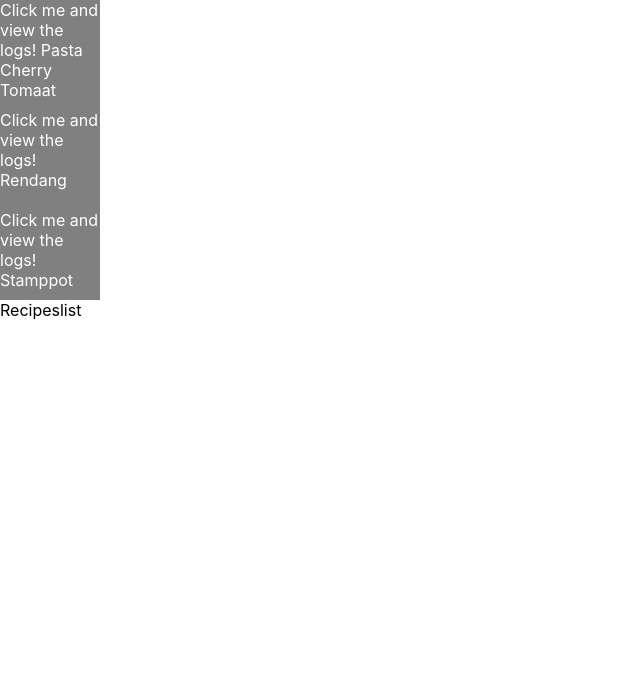
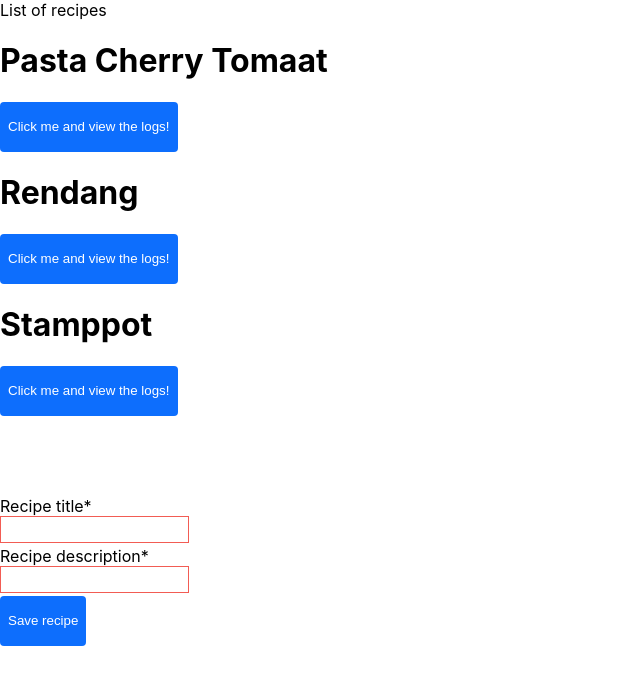
Before and after one commit to NouryJanse/recipes, a React (Create React App) app: page / in a window 1280 px wide. Shown: the top 684 px of the page, without its empty margins (0-640 px from the left). Built offline with nearby package versions, Linux system fonts and the light colour scheme.

Commit message:
Added React Hook form and styled some components

```diff
--- a/package.json
+++ b/package.json
@@ -9,6 +9,7 @@
     "@testing-library/user-event": "^12.1.10",
     "react": "^17.0.2",
     "react-dom": "^17.0.2",
+    "react-hook-form": "^7.20.5",
     "react-redux": "^7.2.6",
     "react-scripts": "4.0.3",
     "styled-components": "^5.3.3",
--- a/src/App.js
+++ b/src/App.js
@@ -1,9 +1,15 @@
 import RecipesList from './containers/RecipesList';
+import CreateRecipe from './containers/CreateRecipe';
 
 function App() {
   return (
     <div className="App">
       <RecipesList />
+      <br/>
+      <br/>
+      <br/>
+      <br/>
+      <CreateRecipe />
     </div>
   );
 }
--- a/src/components/Button.js
+++ b/src/components/Button.js
@@ -1,19 +1,40 @@
 import styled from 'styled-components';
 
-const ButtonStyle = styled.div`
-    width: 100px;
-    height: 100px;
-    background-color: grey;
+const ButtonStyle = styled.button`
+    height: 50px;
+    background-color: #0d6efd;
+    padding: 8px;
+    border-radius: 4px;
+    border: 0px;
+    text-decoration: none;
+    outline: none;
     color: white;
     display: flex;
     align-items: center;
     justify-content: center;
+
+    &:focus {
+        outline: none;
+        border: 2px solid blue;
+        margin: 0;
+    }
 `;
 
 const Button = (props) => {
-    const { content, onClick } = props;
+    const {
+        onClick,
+        disabled = false,
+        label = '',
+    } = props;
 
-    return <ButtonStyle onClick={onClick}>{content}</ButtonStyle>
+    return (
+        <ButtonStyle
+            disabled={disabled}
+            onClick={onClick}
+        >
+            {label}
+        </ButtonStyle>
+    )
 }
 
 export default Button;
--- /dev/null
+++ b/src/components/Form/Textfield.js
@@ -0,0 +1,41 @@
+import styled from 'styled-components';
+
+const FieldRowStyle = styled.div`
+    width: 200px;
+    height: 50px;
+`;
+
+const LabelStyle = styled.label`
+    color: black;
+`;
+
+const InputStyle = styled.input`
+    color: red;
+    border: 1px solid #F25C54;
+    padding: 5px;
+`;
+
+const Textfield = ({
+    name = "",
+    type = "",
+    label = "",
+    register,
+    validation
+}) => {
+    return (
+        <FieldRowStyle>
+            <LabelStyle
+            >
+                {label}
+            </LabelStyle>
+
+            <InputStyle
+                name={name}
+                type={type}
+                {...register(name, validation)}
+            />
+        </FieldRowStyle>
+    )
+}
+
+export default Textfield;
--- a/src/components/Recipe.js
+++ b/src/components/Recipe.js
@@ -1,3 +1,4 @@
+import {Fragment} from 'react';
 import Button from './Button';
 
 const logSomething = () =>  {
@@ -6,12 +7,15 @@ const logSomething = () =>  {
 
 export default function Recipe(data) {
     const recipe = data.recipe;
-    const buttonVal = `Click me and view the logs! ${recipe.title}`;
+    const buttonVal = `Click me and view the logs!`;
 
     return (
-        <Button
-            content={buttonVal}
-            onClick={() => logSomething()}
-        />
+        <Fragment>
+            <h1>{recipe.title}</h1>
+            <Button
+                label={buttonVal}
+                onClick={() => logSomething()}
+            />
+        </Fragment>
     )
 }
--- /dev/null
+++ b/src/components/index.js
@@ -0,0 +1,2 @@
+export { default as Textfield } from './Form/Textfield';
+export { default as Button } from './Button';
--- /dev/null
+++ b/src/containers/CreateRecipe.js
@@ -0,0 +1,59 @@
+import React from 'react';
+import { useForm } from 'react-hook-form';
+import { useDispatch } from 'react-redux';
+import { addRecipe } from '../redux/reducers/recipes/recipeSlice';
+
+import {
+    Textfield,
+    Button
+} from '../components';
+
+const CreateRecipe = () => {
+    const dispatch = useDispatch();
+    const { register, handleSubmit, watch, formState: { errors } } = useForm();
+
+    const onSubmit = (data) => {
+        dispatch(addRecipe(
+            data,
+        ))
+    };
+
+    return (
+        <form
+            onSubmit={handleSubmit(onSubmit)}
+        >
+            <Textfield
+                // name="recipeTitle"
+                // defaultValue="test"
+                type="text"
+                label="Recipe title*"
+                name="title"
+                placeholder="Fill in a title"
+                validation={{
+                    required: 'Did you forget to name your bundle? Did.. you..?'
+                }}
+                register={register}
+            />
+
+            <Textfield
+                // name="recipeTitle"
+                // defaultValue="test"
+                type="text"
+                label="Recipe description*"
+                name="description"
+                placeholder="Fill in a description"
+                validation={{
+                    required: 'Did you forget to name your bundle? Did.. you..?'
+                }}
+                register={register}
+            />
+
+            <Button
+                type="submit"
+                label="Save recipe"
+            />
+        </form>
+    );
+}
+
+export default CreateRecipe;
--- a/src/containers/RecipesList.js
+++ b/src/containers/RecipesList.js
@@ -13,10 +13,10 @@ const RecipesList = () => {
 
     return (
         <div>
+            List of recipes
             {recipes.map((recipe, i) => {
                 return <Recipe key={i} recipe={recipe} />
             })}
-            Recipeslist
         </div>
     )
 }
```
Also changed, not shown: 1 other file (tests, documents, lock files or other folders).
